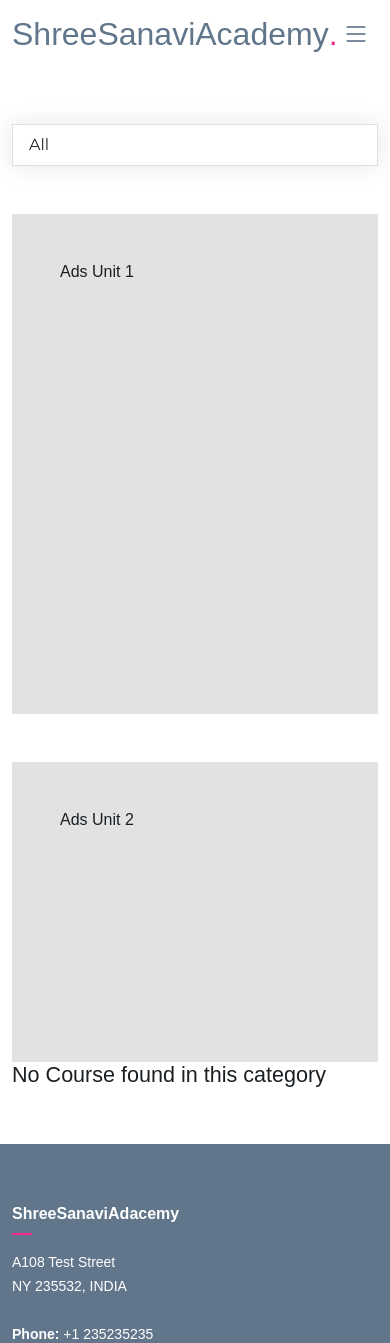
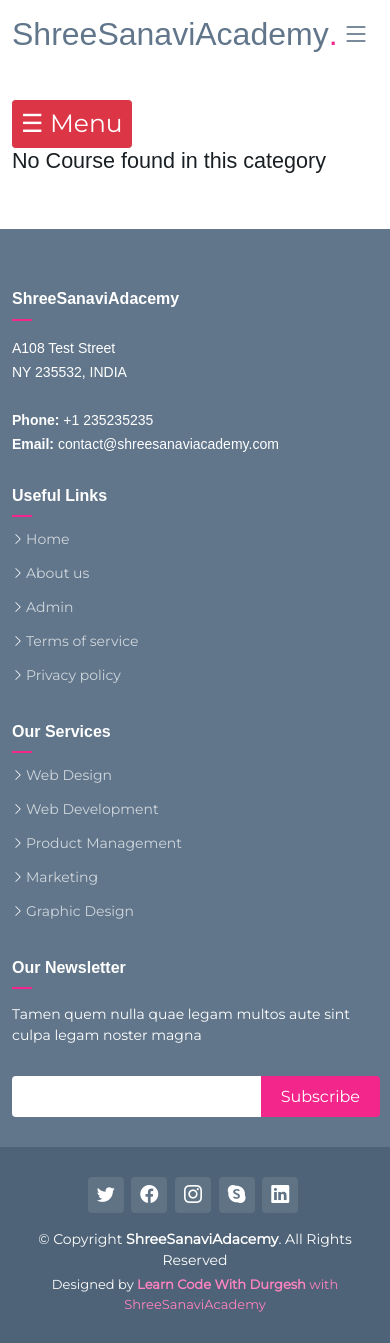
Before and after one commit to DurgeshCoder/ShreeSanavi2.0, a Django app: page /courses?cat=all in a window 390 px wide. Shown: the top 1343 px of the page. Run offline with Django 4.2, Linux system fonts and the light colour scheme; data that the repository does not hold is empty; some libraries are stand-ins or nearby versions.

Commit message:
mobile optamized

```diff
--- a/static/css/style.css
+++ b/static/css/style.css
@@ -10,7 +10,7 @@ body {
 
 .list-group {
     border-radius: 0 !important;
-    box-shadow: 0px 0 25px rgba(var(--color-black-rgb), 0.1) !important;
+    box-shadow: 0 0 25px rgba(var(--color-black-rgb), 0.1) !important;
 
 }
 
@@ -27,9 +27,10 @@ body {
 
 
 .course {
-    box-shadow: 0px 0 25px rgba(var(--color-black-rgb), 0.1) !important;
+    box-shadow: 0 0 25px rgba(var(--color-black-rgb), 0.1) !important;
     border: 0 !important;
     border-radius: 8px !important;
+    width: 30%;
 }
 
 
@@ -50,3 +51,73 @@ body {
     transition: 0.3s;
     font-family: var(--font-secondary);
 }
+
+@media only screen and (max-width: 720px) {
+
+
+    .course {
+        box-shadow: 0 0 25px rgba(var(--color-black-rgb), 0.1) !important;
+        border: 0 !important;
+        border-radius: 8px !important;
+        width: 100%;
+    }
+
+}
+
+
+/*sidebar*/
+/* The side navigation menu */
+.sidenav {
+    height: 100%; /* 100% Full-height */
+    width: 0; /* 0 width - change this with JavaScript */
+    position: fixed; /* Stay in place */
+    z-index: 1; /* Stay on top */
+    top: 0; /* Stay at the top */
+    left: 0;
+    background-color: #ffffff; /* white*/
+    overflow-x: hidden; /* Disable horizontal scroll */
+    padding-top: 60px; /* Place content 60px from the top */
+    transition: 180ms; /* 0.5 second transition effect to slide in the sidenav */
+    box-shadow: 0 0 25px rgba(var(--color-black-rgb), 0.1) !important;
+
+}
+
+/* The navigation menu links */
+.sidenav a {
+    padding: 8px 8px 8px 32px;
+    text-decoration: none;
+    color: #818181;
+    display: block;
+    transition: 150s;
+}
+
+/* When you mouse over the navigation links, change their color */
+.sidenav a:hover {
+    color: darkred;
+}
+
+/* Position and style the close button (top right corner) */
+.sidenav .closebtn {
+    position: absolute;
+    top: 0;
+    right: 25px;
+    font-size: 36px;
+    margin-left: 50px;
+}
+
+/* Style page content - use this if you want to push the page content to the right when you open the side navigation */
+#main {
+    transition: margin-left .5s;
+    padding: 20px;
+}
+
+/* On smaller screens, where height is less than 450px, change the style of the sidenav (less padding and a smaller font size) */
+@media screen and (max-height: 450px) {
+    .sidenav {
+        padding-top: 15px;
+    }
+
+    .sidenav a {
+        font-size: 18px;
+    }
+}
--- /dev/null
+++ b/static/js/sidemenu.js
@@ -0,0 +1,28 @@
+window.addEventListener("DOMContentLoaded", () => {
+    let mediaQuery = window.matchMedia("(max-width: 720px)")
+
+    if (mediaQuery.matches) {
+        toggleSideMenu()
+    }
+
+})
+
+const toggleSideMenu = () => {
+
+    const sideMenuContent = document.querySelector("#side_menu")
+    console.log(sideMenuContent)
+
+    sideMenuContent.parentElement.textContent = ''
+    document.querySelector("#sidebar-content").innerHTML = sideMenuContent.innerHTML
+}
+
+
+/* Set the width of the side navigation to 250px */
+function openNav() {
+    document.getElementById("mySidenav").style.width = "250px";
+}
+
+/* Set the width of the side navigation to 0 */
+function closeNav() {
+    document.getElementById("mySidenav").style.width = "0";
+}
--- a/templates/courses.html
+++ b/templates/courses.html
@@ -1,13 +1,20 @@
 {% extends 'base.html' %}
 
+
+
 {% block content %}
+    {% include 'sidebar_content.html' %}
     <div class="container-fluid pb-5" style="margin-top: 100px;">
 
 
+    <span style="font-size:25px;cursor:pointer" class="btn btn-danger btn-sm d-md-none "
+          onclick="openNav()">&#9776; Menu
+            </span>
         <div class="row">
-            <div class="col-md-3 mt-4">
 
-                <div class="list-group" data-aos="zoom-in" data-aos-delay="200">
+
+            <div class="col-md-3 mt-sm-0 mt-md-4">
+                <div class="list-group" id="side_menu" data-aos="zoom-in" data-aos-delay="200">
 
                     <a href="/courses?cat=all" class="list-group-item list-group-item-action "
                        aria-current="true">
@@ -40,7 +47,7 @@
                     {% for c in courses %}
 
 
-                        <div class="card course mt-4 me-3  " style="width: 30%" data-aos="zoom-in" data-aos-delay="200">
+                        <div class="card course mt-4 me-3  " data-aos="zoom-in" data-aos-delay="200">
                             <img class="card-img-top course_logo" src="/media/{{ c.logo }}"
                                  alt="Card image cap">
                             <div class="card-body">
@@ -76,4 +83,5 @@
         </div>
 
     </div>
+    <script src="{% static '/js/sidemenu.js' %}"></script>
 {% endblock %}
--- /dev/null
+++ b/templates/sidebar_content.html
@@ -0,0 +1,8 @@
+<div id="mySidenav" class="sidenav" style="z-index: 999999999999999999;">
+    <a href="javascript:void(0)" class="closebtn" onclick="closeNav()">&times;</a>
+
+    <div id="sidebar-content">
+
+    </div>
+
+</div>
```
Also changed, not shown: static/js/main.js (+11 -6 lines), templates/reading.html (+11 -2 lines).
